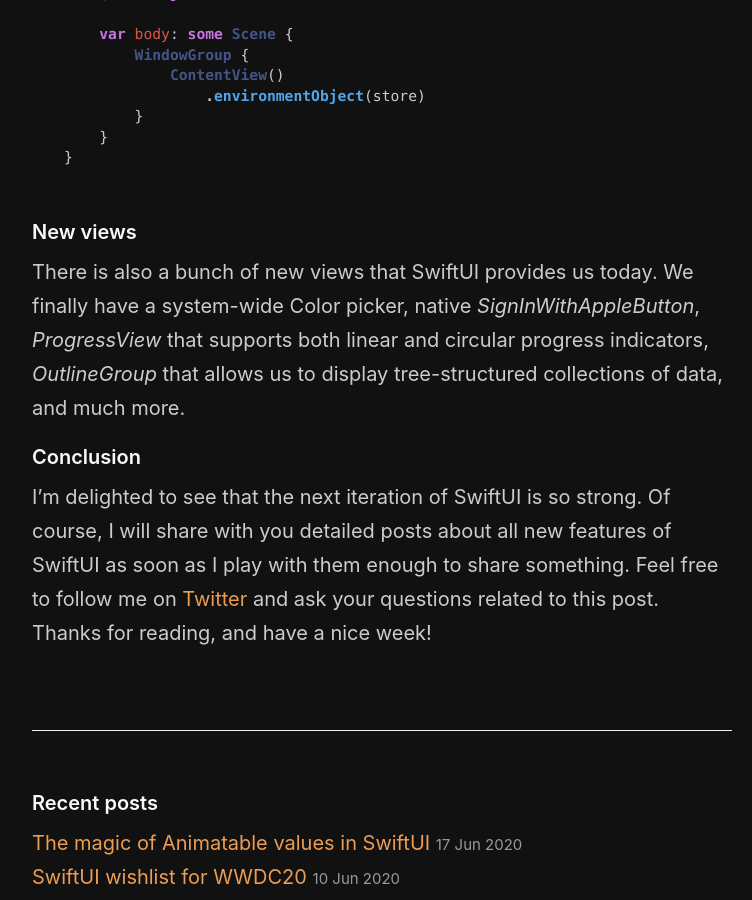
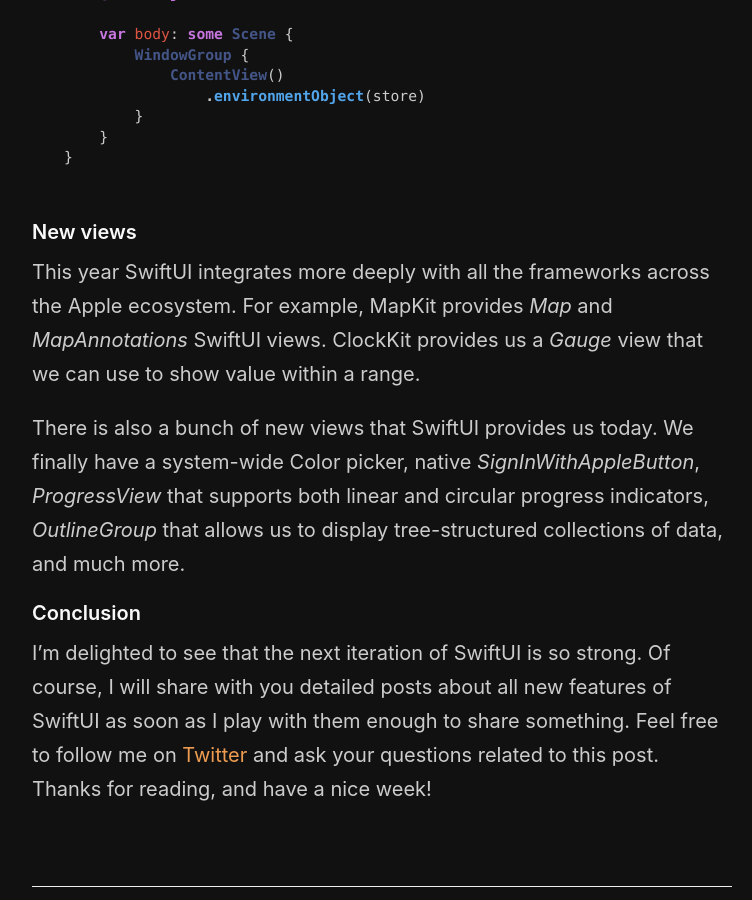
Before and after one commit to mecid/mecid.github.io, a Jekyll site: the page built from _posts/2020-06-23-what-is-new-in-swiftui.md, in a window 1280 px wide and 900 px high, scrolled down 5176 px. Shown: the whole window, without its empty margins (258-1010 px from the left). Built offline with Jekyll 4.4.1, drawn with Linux system fonts in a browser that asks for light colours.

Commit message:
Update 2020-06-23-what-is-new-in-swiftui.md

````diff
--- a/_posts/2020-06-23-what-is-new-in-swiftui.md
+++ b/_posts/2020-06-23-what-is-new-in-swiftui.md
@@ -162,7 +162,9 @@
 ```
 
 #### New views
-There is also a bunch of new views that SwiftUI provides us today. We finally have a system-wide Color picker, native *SignInWithAppleButton*, *ProgressView* that supports both linear and circular progress indicators, *OutlineGroup* that allows us to display tree-structured collections of data,  and much more.
+This year SwiftUI integrates more deeply with all the frameworks across the Apple ecosystem. For example, MapKit provides *Map* and *MapAnnotations* SwiftUI views. ClockKit provides us a *Gauge* view that we can use to show value within a range.
+
+There is also a bunch of new views that SwiftUI provides us today. We finally have a system-wide Color picker, native *SignInWithAppleButton*, *ProgressView* that supports both linear and circular progress indicators, *OutlineGroup* that allows us to display tree-structured collections of data, and much more.
 
 #### Conclusion
 I'm delighted to see that the next iteration of SwiftUI is so strong. Of course, I will share with you detailed posts about all new features of SwiftUI as soon as I play with them enough to share something. Feel free to follow me on [Twitter](https://twitter.com/mecid) and ask your questions related to this post. Thanks for reading, and have a nice week!
````
